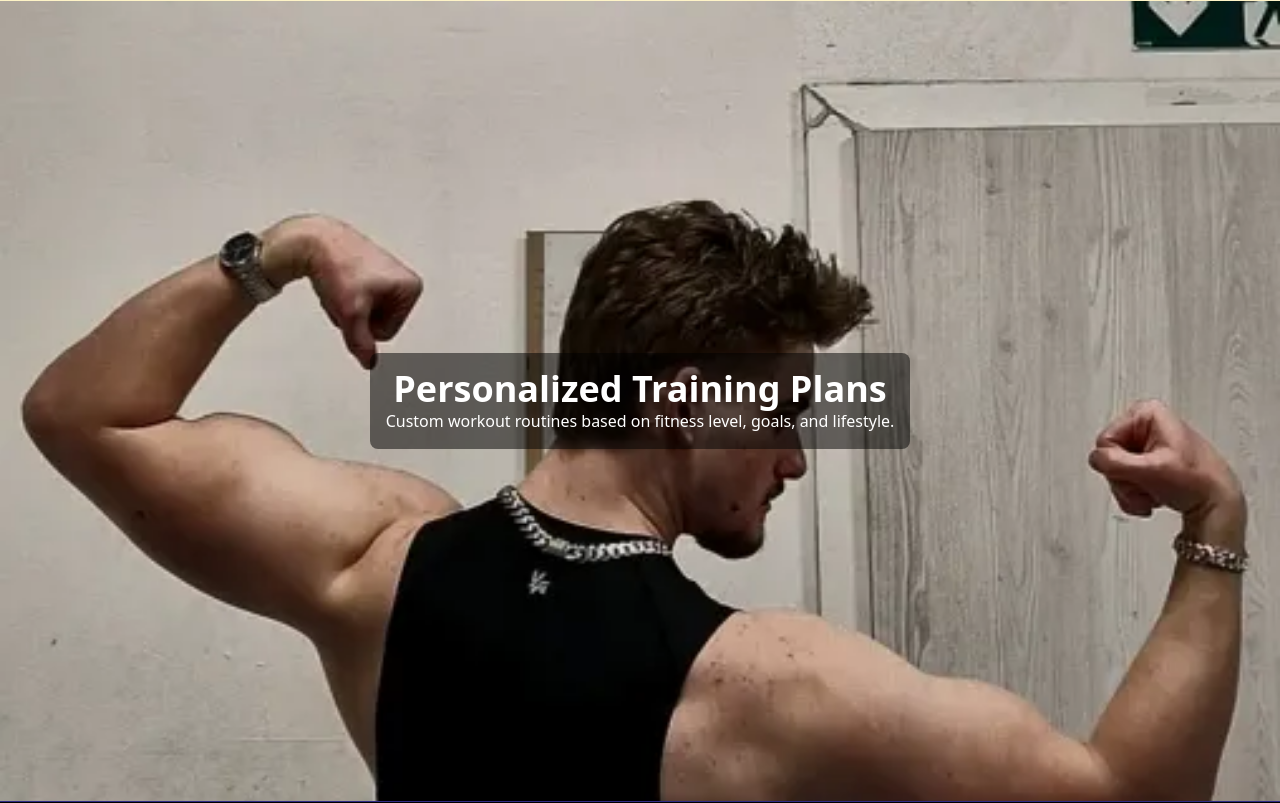
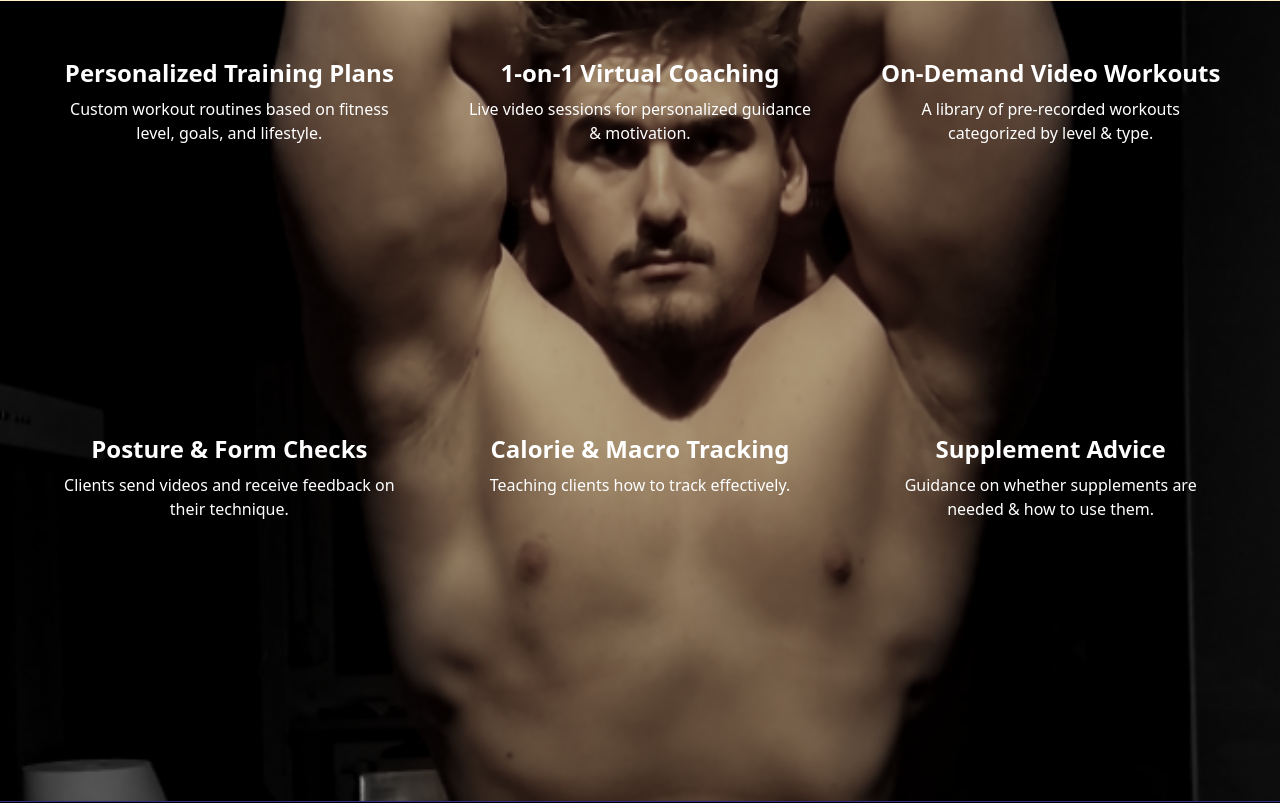
Before and after one commit to sunnycc17/arne-drinovec-coaching, a website: page index.html in a window 1280 px wide. Shown: the part 1123-1926 px from the top of the page. Drawn offline with nearby package versions, Linux system fonts and the light colour scheme.

Commit message:
services adjustments

```diff
--- a/index.html
+++ b/index.html
@@ -88,14 +88,14 @@
       class="h-screen flex justify-center items-center text-center text-white parallax"
       style="background-image: url('public/arne.webp')"
     >
-      <h2 class="text-4xl font-bold bg-black/50 p-4 rounded-lg">
+      <h2 class="text-4xl font-bold p-4 rounded-lg">
         Achieve Your Fitness Goals
       </h2>
     </section>
 
     <section
       id="about"
-      class="py-20 px-6 text-center bg-gradient-to-r from-purple-900/20 to-amber-300/80 border border-amber-100"
+      class="py-20 px-6 text-center bg-gradient-to-r from-purple-900/20 to-amber-300/80 border-t border-b border-amber-100"
     >
       <h2 class="text-3xl font-bold">About Me</h2>
       <p class="mt-4 max-w-2xl mx-auto">
@@ -106,13 +106,69 @@
 
     <section
       id="services"
-      class="h-screen flex justify-center items-center text-center text-white parallax"
-      style="background-image: url('public/arne3.webp')"
+      class="h-screen grid grid-cols-1 sm:grid-cols-2 lg:grid-cols-3 gap-4 p-8 text-white text-center parallax"
+      style="background-image: url('public/arne.webp')"
     >
-      <div class="bg-black/50 p-4 rounded-lg">
-        <h2 class="text-4xl font-bold">Personalized Training Plans</h2>
-        <p>
+      <!-- Service Cards -->
+      <div
+        class="relative p-6 rounded-lg flex flex-col items-center transition-transform duration-300 hover:-translate-y-2"
+      >
+        <h2 class="text-lg sm:text-2xl font-semibold">
+          Personalized Training Plans
+        </h2>
+        <p class="mt-2 text-sm sm:text-base">
           Custom workout routines based on fitness level, goals, and lifestyle.
+        </p>
+      </div>
+
+      <div
+        class="relative p-6 rounded-lg flex flex-col items-center transition-transform duration-300 hover:-translate-y-2"
+      >
+        <h2 class="text-lg sm:text-2xl font-semibold">
+          1-on-1 Virtual Coaching
+        </h2>
+        <p class="mt-2 text-sm sm:text-base">
+          Live video sessions for personalized guidance & motivation.
+        </p>
+      </div>
+
+      <div
+        class="relative p-6 rounded-lg flex flex-col items-center transition-transform duration-300 hover:-translate-y-2"
+      >
+        <h2 class="text-lg sm:text-2xl font-semibold">
+          On-Demand Video Workouts
+        </h2>
+        <p class="mt-2 text-sm sm:text-base">
+          A library of pre-recorded workouts categorized by level & type.
+        </p>
+      </div>
+
+      <div
+        class="relative p-6 rounded-lg flex flex-col items-center transition-transform duration-300 hover:-translate-y-2"
+      >
+        <h2 class="text-lg sm:text-2xl font-semibold">Posture & Form Checks</h2>
+        <p class="mt-2 text-sm sm:text-base">
+          Clients send videos and receive feedback on their technique.
+        </p>
+      </div>
+
+      <div
+        class="relative p-6 rounded-lg flex flex-col items-center transition-transform duration-300 hover:-translate-y-2"
+      >
+        <h2 class="text-lg sm:text-2xl font-semibold">
+          Calorie & Macro Tracking
+        </h2>
+        <p class="mt-2 text-sm sm:text-base">
+          Teaching clients how to track effectively.
+        </p>
+      </div>
+
+      <div
+        class="relative p-6 rounded-lg flex flex-col items-center transition-transform duration-300 hover:-translate-y-2"
+      >
+        <h2 class="text-lg sm:text-2xl font-semibold">Supplement Advice</h2>
+        <p class="mt-2 text-sm sm:text-base">
+          Guidance on whether supplements are needed & how to use them.
         </p>
       </div>
     </section>
```
Also changed, not shown: src/output.css.
